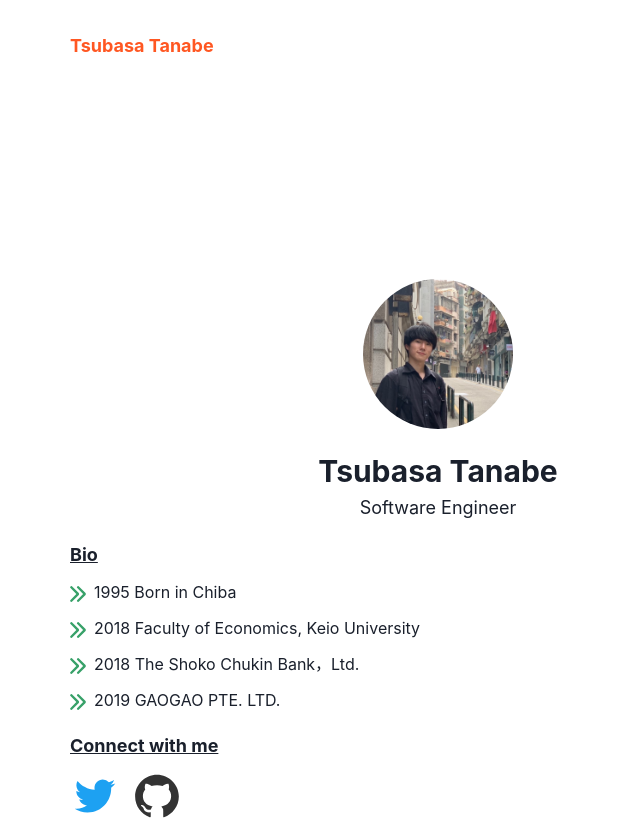
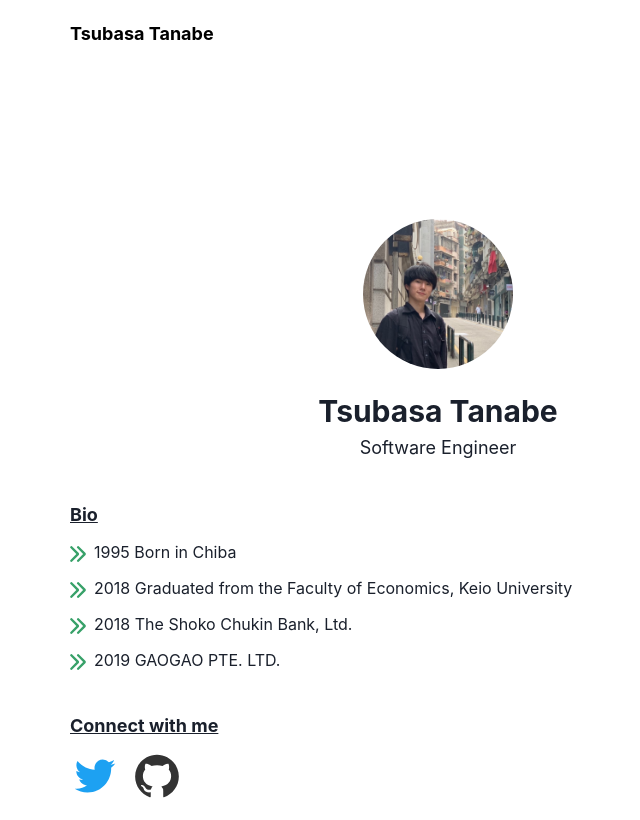
Before and after one commit to t-aburasoba/t.tsubasa, a Next.js app: page / in a window 1280 px wide. Shown: the top 820 px of the page, without its empty margins (202-842 px from the left). Built offline with nearby package versions, Linux system fonts and the light colour scheme.

Commit message:
refactoring

```diff
--- a/components/Bio.js
+++ b/components/Bio.js
@@ -3,7 +3,7 @@ import {ArrowRightIcon} from "@chakra-ui/icons";
 
 export const Bio = () => {
     return (
-        <Box w='100%'>
+        <Box w='100%' my={10}>
             <Text fontSize='lg' fontWeight='bold' textDecoration='underline'>
                 Bio
             </Text>
@@ -14,13 +14,12 @@ export const Bio = () => {
                 </ListItem>
                 <ListItem>
                     <ListIcon as={ArrowRightIcon} color='green.500'/>
-                    2018 Faculty of Economics, Keio University
+                    2018 Graduated from the Faculty of Economics, Keio University
                 </ListItem>
                 <ListItem>
                     <ListIcon as={ArrowRightIcon} color='green.500'/>
-                    2018 The Shoko Chukin Bank，Ltd.
+                    2018 The Shoko Chukin Bank, Ltd.
                 </ListItem>
-                {/* You can also use custom icons from react-icons */}
                 <ListItem>
                     <ListIcon as={ArrowRightIcon} color='green.500'/>
                     2019 GAOGAO PTE. LTD.
--- a/components/Connect.js
+++ b/components/Connect.js
@@ -5,20 +5,24 @@ import { IconContext } from 'react-icons'
 
 export const Connect = () => {
   return(
-      <Box w='100%' my={5}>
+      <Box w='100%' my={10}>
           <Text fontSize='lg' fontWeight='bold' textDecoration='underline'>
               Connect with me
           </Text>
           <Flex mt={3}>
-              <Box mr={3}>
-                  <Link href='#' _focus={{ boxShadow: 'none' }}>
+              <Box mr={3} _hover={{ opacity: 0.8}}>
+                  <Link
+                      href='https://twitter.com/aburasobablog'
+                      _focus={{ boxShadow: 'none' }}
+                      isExternal
+                  >
                       <IconContext.Provider value={{ color: '#1DA1F2', size: '50px' }}>
                           <AiOutlineTwitter />
                       </IconContext.Provider>
                   </Link>
               </Box>
-              <Box>
-                  <Link href='#' _focus={{ boxShadow: 'none' }}>
+              <Box _hover={{ opacity: 0.8}}>
+                  <Link href='https://github.com/t-aburasoba' _focus={{ boxShadow: 'none' }} isExternal>
                       <IconContext.Provider value={{ color: '#333', size: '50px' }}>
                           <AiOutlineGithub />
                       </IconContext.Provider>
--- a/components/Information.js
+++ b/components/Information.js
@@ -2,7 +2,7 @@ import {Box, Center, Image, Text} from "@chakra-ui/react";
 
 export const Information = () => {
   return (
-      <Box w='100%' my={5}>
+      <Box w='100%' my={10}>
           <Center h='100%'>
               <Image
                   borderRadius='full'
--- a/components/NavBar.js
+++ b/components/NavBar.js
@@ -7,7 +7,7 @@ export const NavBar = (props) => {
       <NavBarContainer {...props}>
           <Logo
               w="150px"
-              color={["white", "white", "primary.500", "primary.500"]}
+              color='black'
           />
       </NavBarContainer>
   );
--- a/components/NavBarContainer.js
+++ b/components/NavBarContainer.js
@@ -8,10 +8,9 @@ export const NavBarContainer = ({ children, ...props }) => {
             justify="space-between"
             wrap="wrap"
             w="100%"
-            mb={8}
-            p={8}
-            bg={["primary.500", "primary.500", "transparent", "transparent"]}
-            color={["white", "white", "primary.700", "primary.700"]}
+            py={5}
+            bg="white"
+            color='black'
             {...props}
         >
             <Container maxW='container.md'>
--- a/components/PortfolioCard.js
+++ b/components/PortfolioCard.js
@@ -1,9 +1,10 @@
-import {Box, Center, Heading, Image, Stack, Text, useColorModeValue} from "@chakra-ui/react";
+import {Box, Center, Heading, Image, Link, Stack, Text, useColorModeValue} from "@chakra-ui/react";
 
 export const PortfolioCard = (props) => {
     const {portfolio} = props
     return(
         <Center py={12}>
+            <Link href={portfolio.link} _focus={{ boxShadow: 'none' }} isExternal>
                 <Box
                     role={'group'}
                     p={6}
@@ -59,6 +60,7 @@ export const PortfolioCard = (props) => {
                         </Stack>
                     </Stack>
                 </Box>
+            </Link>
         </Center>
     )
 }
--- a/components/Portfolios.js
+++ b/components/Portfolios.js
@@ -20,7 +20,7 @@ const portfolios = [
 
 export const Portfolios = () => {
     return (
-        <Box width='100%' my={5}>
+        <Box width='100%' my={10}>
             <Text fontSize='lg' fontWeight='bold' textDecoration='underline'>
                 Portfolios
             </Text>
--- a/components/Typing.js
+++ b/components/Typing.js
@@ -3,12 +3,12 @@ import {Box, Text} from "@chakra-ui/react";
 
 export const Typing = () => {
     const {text} = useTypewriter({
-        words: ['Hello', 'From', 'Typewriter', 'Hook!'],
-        loop: 3,
+        words: ['Hello !', "I'm T.tsubasa.", 'Software engineer in Japan, like PHP(Laravel), JavaScript(React)', 'I like to go abroad and coding.'],
+        loop: 10,
     })
     return(
         <Box>
-            <Text fontSize='5xl'>
+            <Text fontSize={{ base:'4xl', md: '5xl'}}>
                 {text}
                 <Cursor />
             </Text>
--- a/pages/index.js
+++ b/pages/index.js
@@ -18,7 +18,7 @@ export default function Page() {
                 <title>T.Tsubasa Homepage</title>
             </Head>
             <NavBar/>
-            <Container maxW='container.md' pt={14} my={10}>
+            <Container maxW='container.md' my={10}>
                 <Typing />
                 <Information />
                 <Bio />
```
Also changed, not shown: 1 other file (tests, documents, lock files or other folders). Lines whose indentation alone changed are shown as unchanged.
